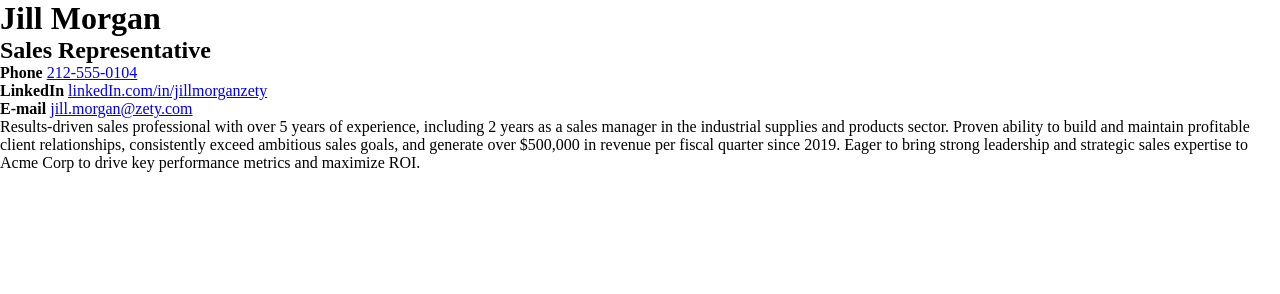
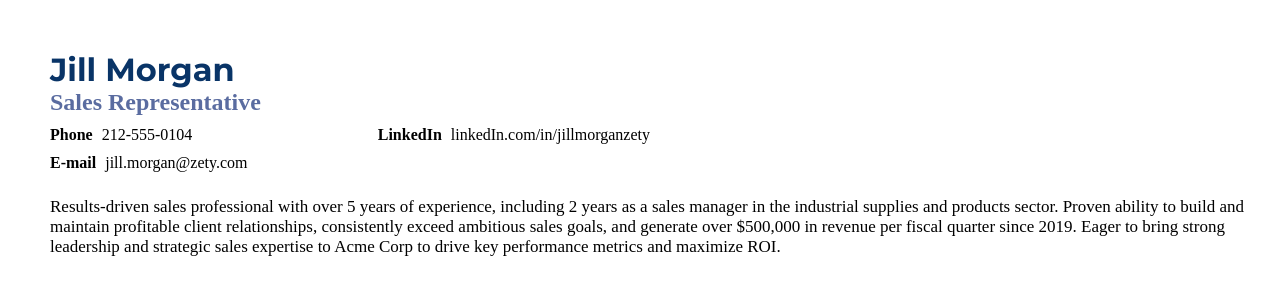
Before and after one commit to DenK355/resume, a plain HTML site: page index.html in a window 1280 px wide. Drawn offline with Linux system fonts and the light colour scheme.

Commit message:
Add styles to header

```diff
--- a/index.html
+++ b/index.html
@@ -8,7 +8,8 @@
     <link rel="stylesheet" href="style.css">
 </head>
 <body>
-    <header>
+
+    <header class="container hero">
 
         <h1>Jill Morgan</h1>
 
@@ -23,8 +24,12 @@
                         <b>Phone</b>
                     </span>
 
-                    <span>
-                        <a href="tel: 212-555-0104">212-555-0104</a>
+                    <span class="spacing">
+
+                        <a href="tel: 212-555-0104" target="_blank">
+                            212-555-0104
+                        </a>
+
                     </span>
                 </li>
 
@@ -33,31 +38,41 @@
                         <b>LinkedIn</b>
                     </span>
 
-                    <span>
-                        <a href="https://www.linkedin.com/in/jillmorganzety">
+                    <span class="spacing">
+
+                        <a href="https://www.linkedin.com/in/jillmorganzety" target="_blank">
                             linkedIn.com/in/jillmorganzety
                         </a>
-                    </span>
-                </li>
 
-                <li>
-                    <span>
-                        <b>E-mail</b>
-                    </span>
-
-                    <span>
-                        <a href="mailto: jill.morgan@zety.com">jill.morgan@zety.com</a>
                     </span>
                 </li>
 
             </ul>
 
+            <p>
+                <b>E-mail</b>
+                <span class="spacing">
+
+                    <a href="mailto: jill.morgan@zety.com" target="_blank">
+                        jill.morgan@zety.com
+                    </a>
+
+                </span>
+            </p>
+
         </nav>
 
-        <p>
-            Results-driven sales professional with over 5 years of experience, including 2 years as a sales manager in the industrial supplies and products sector. Proven ability to build and maintain profitable client relationships, consistently exceed ambitious sales goals, and generate over $500,000 in revenue per fiscal quarter since 2019. Eager to bring strong leadership and strategic sales expertise to Acme Corp to drive key performance metrics and maximize ROI.
-        </p>
+        <article>
+
+            <p>
+                Results-driven sales professional with over 5 years of experience, including 2 years as a sales manager in the industrial supplies and products sector. Proven ability to build and maintain profitable client relationships, consistently exceed ambitious sales goals, and generate over $500,000 in revenue per fiscal quarter since 2019. Eager to bring strong leadership and strategic sales expertise to Acme Corp to drive key performance metrics and maximize ROI.
+            </p>
+
+        </article>
 
     </header>
+
+
+
 </body>
 </html>
--- a/style.css
+++ b/style.css
@@ -1,4 +1,50 @@
+@import url('https://fonts.googleapis.com/css2?family=Montserrat:ital,wght@0,100..900;1,100..900&display=swap');
+
 * {
     margin: 0;
     padding: 0;
 }
+
+.container {
+    margin-left: 50px;
+
+}
+
+.hero {
+    margin-top: 50px;
+}
+
+.hero h1 {
+    color: #093467;
+    font-family: "Montserrat", sans-serif;
+}
+
+.hero h2 {
+    color: #5a6ca0;
+    margin-bottom: 10px;
+}
+
+.hero nav {
+    width: 600px;
+    margin-bottom: 25px;
+}
+
+.hero nav ul {
+    list-style: none;
+    display: flex;
+    justify-content: space-between;
+    margin-bottom: 10px;
+}
+
+.hero nav a {
+   text-decoration: none;
+   color: black;
+}
+
+.spacing {
+    margin-left: 5px;
+}
+
+.hero article p {
+    font-size: 17px;
+}
```
